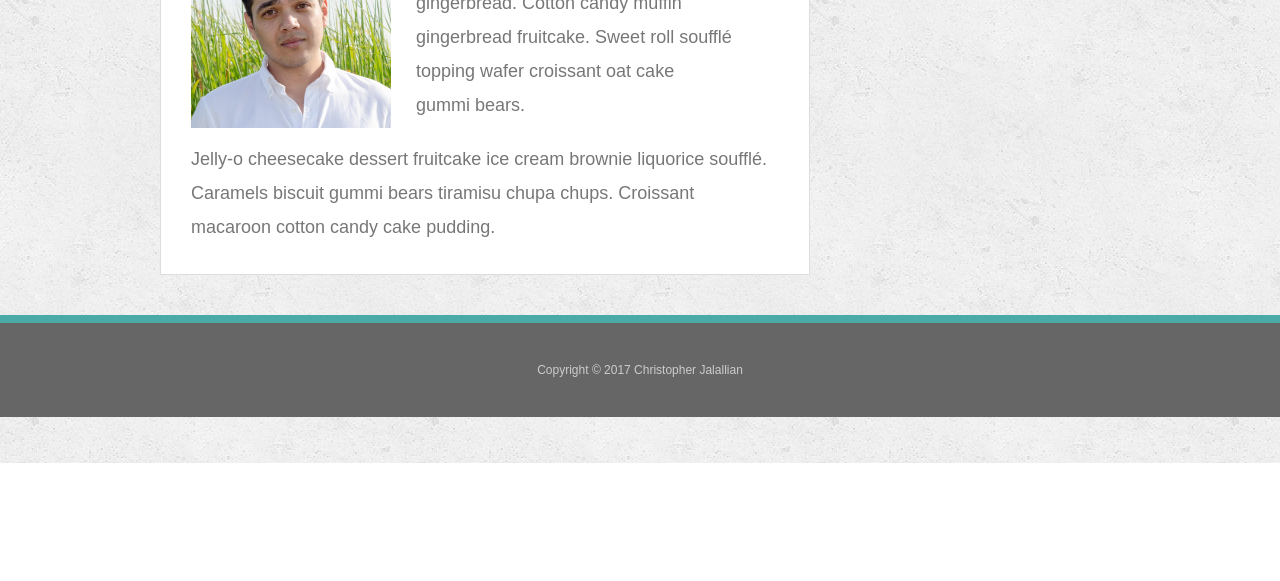
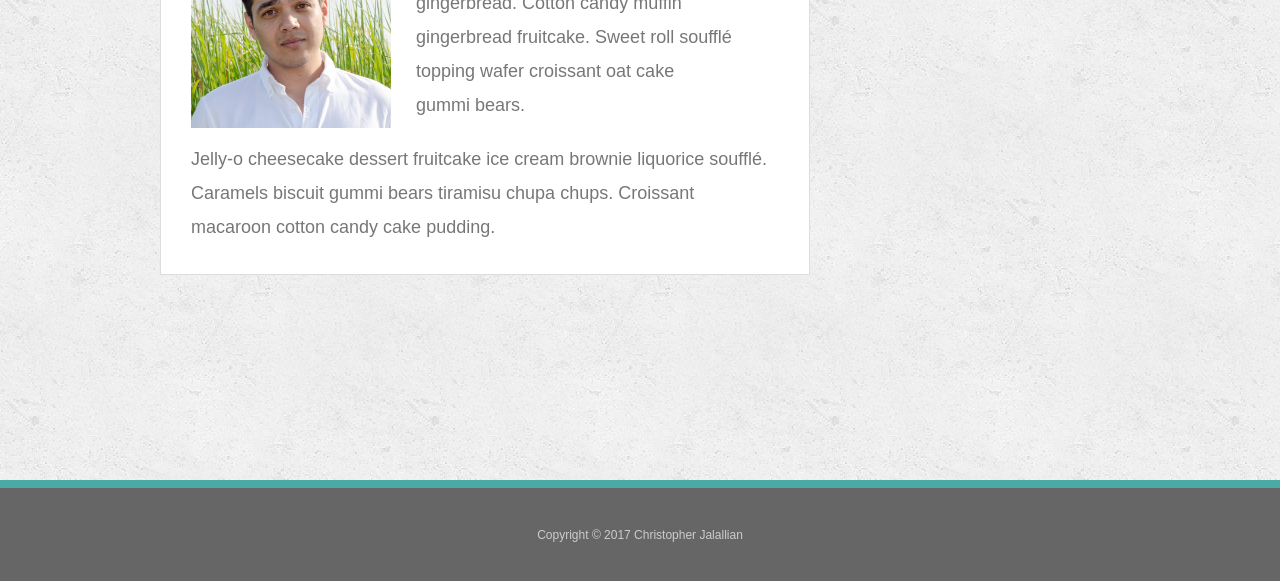
Before and after one commit to chrisjal/Responsive-Portfolio, a plain HTML site: page index.html in a window 1280 px wide. Shown: the part 337-918 px from the top of the page. Before the commit the page ends 800 px from the top, so only its background shows below. Drawn offline with Linux system fonts and the light colour scheme.

Commit message:
fixed sticky footer

```diff
--- a/assets/css/style.css
+++ b/assets/css/style.css
@@ -8,6 +8,20 @@ body {
 
 * {
   box-sizing: border-box;
+}
+
+html, body {
+  height: 100%;
+}
+
+.wrapper {
+  height: auto;
+  min-height: 100%;
+  margin: 0 auto -105px;
+}
+
+footer, .push {
+  height: 105px;
 }
 
 /* general */
--- a/index.html
+++ b/index.html
@@ -25,6 +25,7 @@
     </div>
   </header>
 
+  <div class="wrapper">
     <div id="main-container" class="container">
       <section class="main-section indexMain">
         <h1>About Me</h1>
@@ -46,6 +47,9 @@
           <a href="https://stackoverflow.com/users/7994909/chrisjal?tab=profile" target="blank"><img src="assets/images/stackoverflow-128.png" class="social" alt="Stack Overflow" /></a>
         </div>
       </section>
+      <div class="push">
+      </div>
+    </div>
   </div>
 
   <footer id="footerScale">
```
Also changed, not shown: contact.html (+4 -0 lines), portfolio.html (+4 -0 lines). Lines whose indentation alone changed are shown as unchanged.
